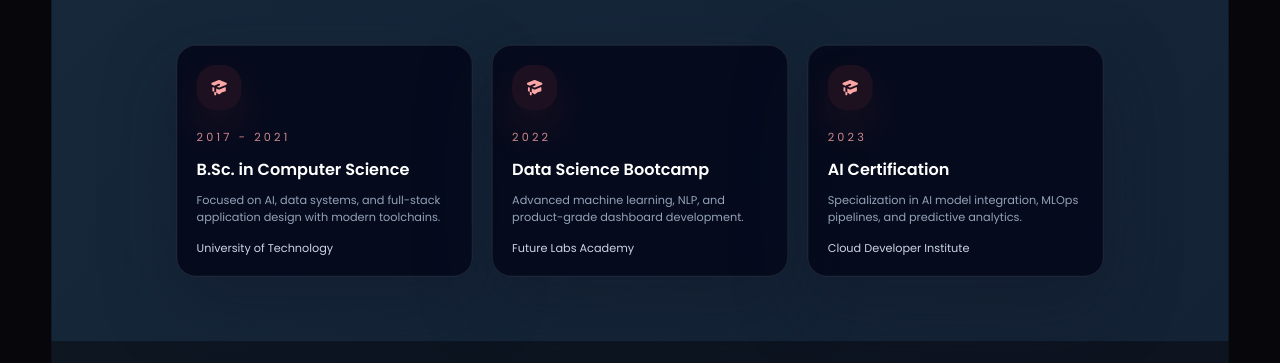
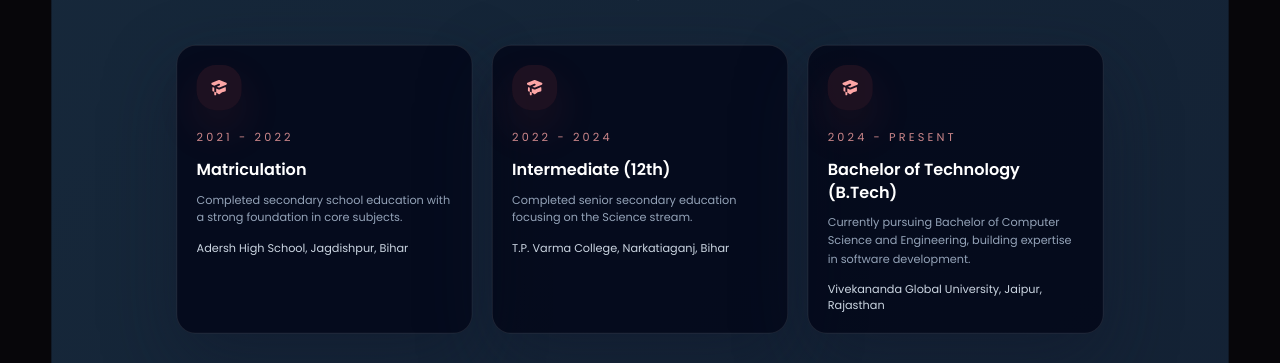
Before and after one commit to samimalam099/Samim-Portfolio, a React (Vite) app: page / in a window 1280 px wide. Shown: the part 2280-2643 px from the top of the page. Built offline with nearby package versions, Linux system fonts and the light colour scheme.

Commit message:
Update education section with matric, intermediate, and btech CSE details

```diff
--- a/src/components/Education.jsx
+++ b/src/components/Education.jsx
@@ -5,22 +5,22 @@ import { itemVariants } from '../utils/animations'
 
 const education = [
   {
-    level: 'B.Sc. in Computer Science',
-    institution: 'University of Technology',
-    period: '2017 - 2021',
-    detail: 'Focused on AI, data systems, and full-stack application design with modern toolchains.',
+    level: 'Matriculation',
+    institution: 'Adersh High School, Jagdishpur, Bihar',
+    period: '2021 - 2022',
+    detail: 'Completed secondary school education with a strong foundation in core subjects.',
   },
   {
-    level: 'Data Science Bootcamp',
-    institution: 'Future Labs Academy',
-    period: '2022',
-    detail: 'Advanced machine learning, NLP, and product-grade dashboard development.',
+    level: 'Intermediate (12th)',
+    institution: 'T.P. Varma College, Narkatiaganj, Bihar',
+    period: '2022 - 2024',
+    detail: 'Completed senior secondary education focusing on the Science stream.',
   },
   {
-    level: 'AI Certification',
-    institution: 'Cloud Developer Institute',
-    period: '2023',
-    detail: 'Specialization in AI model integration, MLOps pipelines, and predictive analytics.',
+    level: 'Bachelor of Technology (B.Tech)',
+    institution: 'Vivekananda Global University, Jaipur, Rajasthan',
+    period: '2024 - Present',
+    detail: 'Currently pursuing Bachelor of Computer Science and Engineering, building expertise in software development.',
   },
 ]
 
```
